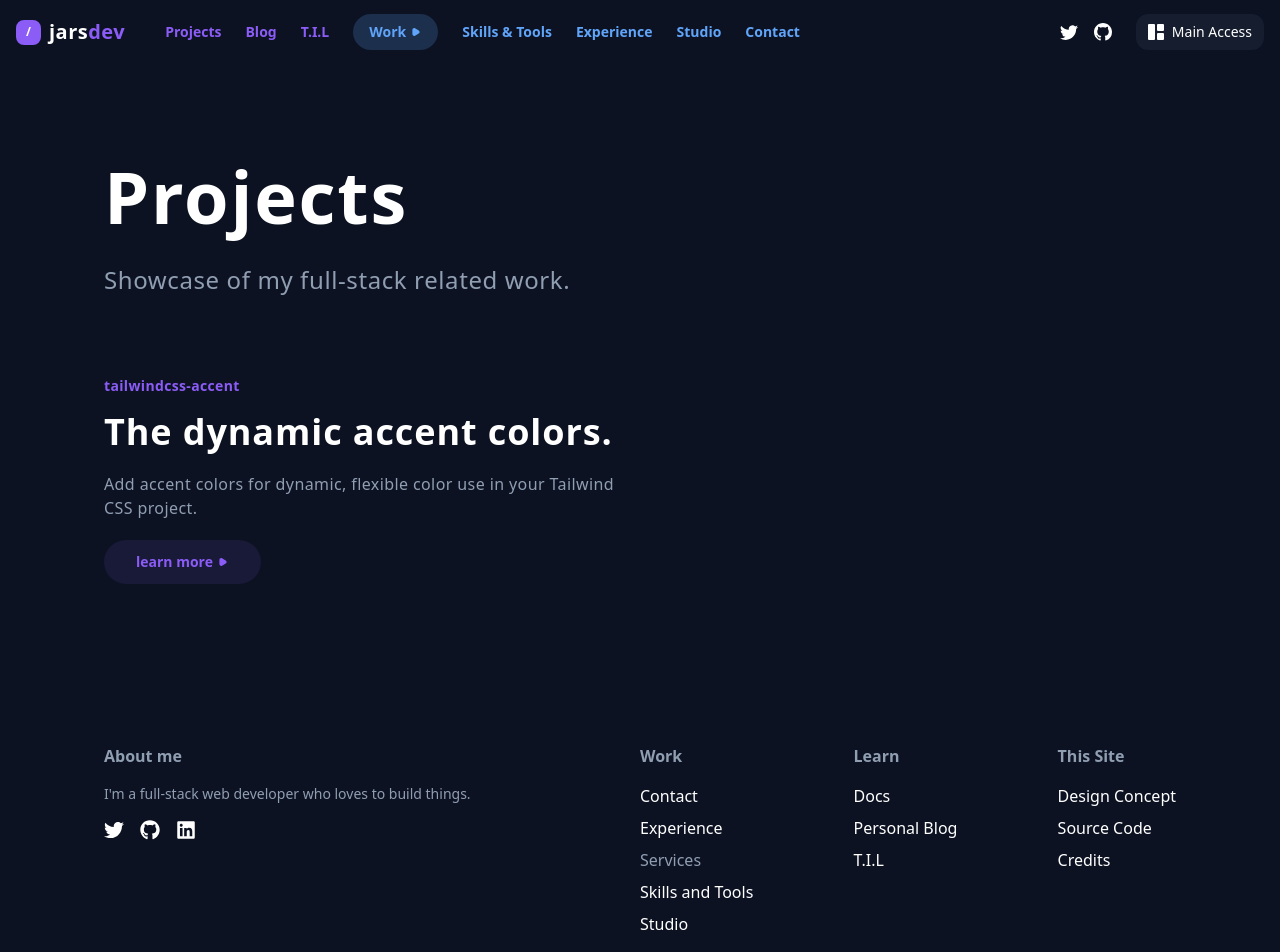
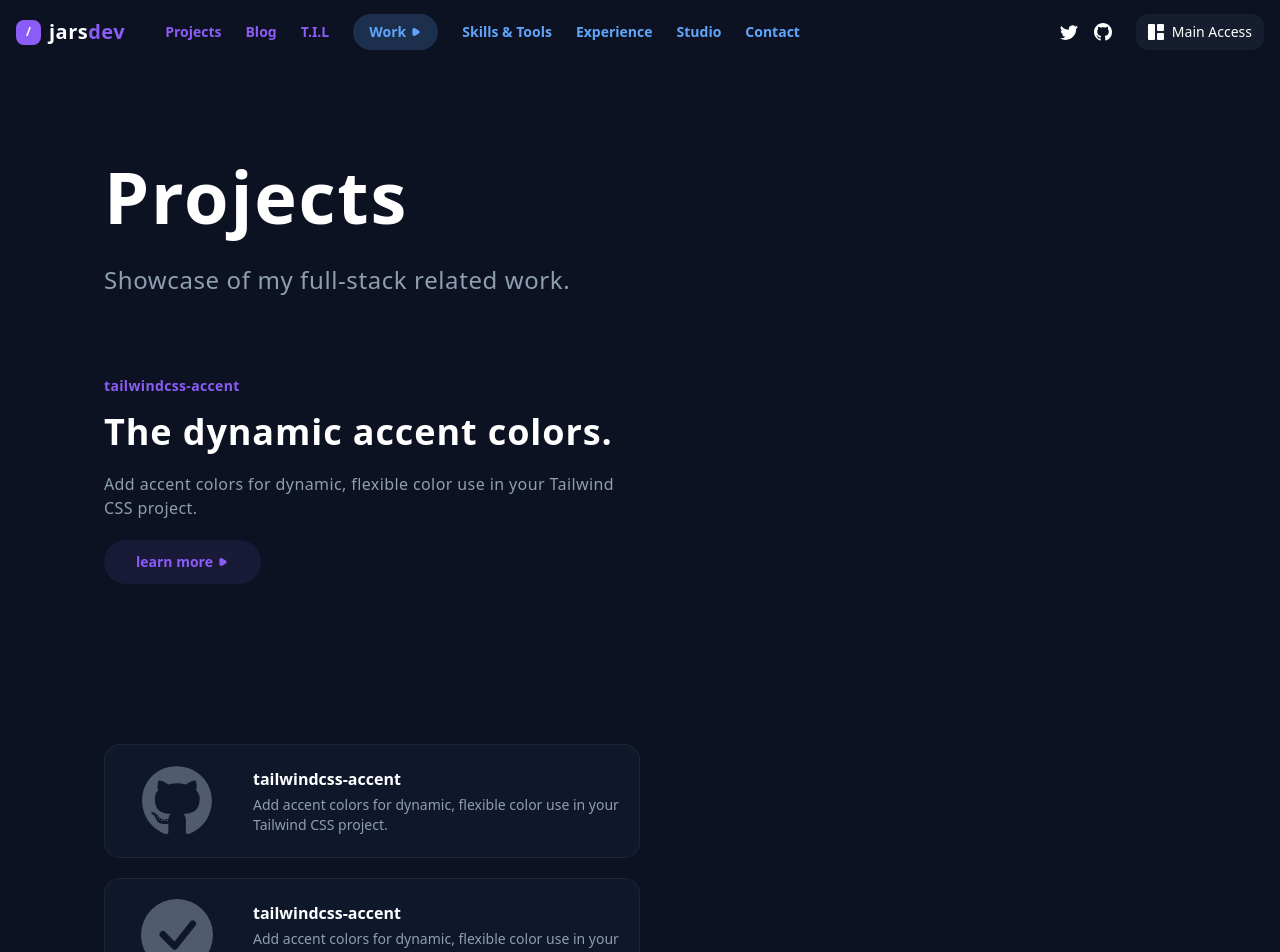
Before and after one commit to ImJars/Development-full-coding, a React (Vite) app: page /projects in a window 1280 px wide. Shown: the top 952 px of the page. Built offline with nearby package versions, Linux system fonts and the light colour scheme.

Commit message:
Add component-card-project

```diff
--- a/src/components/header.jsx
+++ b/src/components/header.jsx
@@ -104,7 +104,7 @@ function Header() {
                             >
                                 Work
                             </h1>
-                            <svg xmlns="http://www.w3.org/2000/svg" viewBox="0 0 20 20" fill="currentColor" class="h-3 w-3"><path d="M14.5 7.40192C16.5 8.55662 16.5 11.4434 14.5 12.5981L8.5 16.0622C6.5 17.2169 4 15.7735 4 13.4641L4 6.5359C4 4.2265 6.5 2.78312 8.5 3.93782L14.5 7.40192Z"></path></svg>
+                            <svg xmlns="http://www.w3.org/2000/svg" viewBox="0 0 20 20" fill="currentColor" className="h-3 w-3"><path d="M14.5 7.40192C16.5 8.55662 16.5 11.4434 14.5 12.5981L8.5 16.0622C6.5 17.2169 4 15.7735 4 13.4641L4 6.5359C4 4.2265 6.5 2.78312 8.5 3.93782L14.5 7.40192Z"></path></svg>
                         </div>
                         <HeaderLink
                             classNames={'text-text-blue hover:text-blue-300'}
--- /dev/null
+++ b/src/components/projects/cardProject.jsx
@@ -0,0 +1,43 @@
+import React from 'react'
+
+function CardProject({ icon, title, text }) {
+  return (
+    <>
+        <div
+            className='bg-secondary flex justify-center
+                        items-center rounded-2xl p-5 mb-5
+                        border border-text-general border-opacity-10'
+        >
+            <div
+                className='flex items-center'
+            >
+                <div
+                    className='mr-10 ml-4'
+                >
+                    <h1
+                        className='text-7xl font-bold text-text-general opacity-50'
+                    >
+                        { icon }
+                    </h1>
+                </div>
+                <div
+                    className=''
+                >
+                    <h1
+                        className='font-bold'
+                    >
+                        { title }
+                    </h1>
+                    <h2
+                        className='text-text-general text-sm mt-1'
+                    >
+                        { text }
+                    </h2>
+                </div>
+            </div>
+        </div>
+    </>
+  )
+}
+
+export default CardProject
--- a/src/projects.jsx
+++ b/src/projects.jsx
@@ -1,6 +1,9 @@
 import React from 'react'
+import CardProject from './components/projects/cardProject';
 import Wraped from './components/wraped'
 import Footer from "./footer";
+import { FaGithub } from 'react-icons/fa'
+import { BsFillCheckCircleFill } from 'react-icons/bs'
 
 function Projects() {
     return (
@@ -52,9 +55,30 @@ function Projects() {
                                     <h1>
                                         learn more
                                     </h1>
-                                    <svg xmlns="http://www.w3.org/2000/svg" viewBox="0 0 20 20" fill="currentColor" class="h-3 w-3"><path d="M14.5 7.40192C16.5 8.55662 16.5 11.4434 14.5 12.5981L8.5 16.0622C6.5 17.2169 4 15.7735 4 13.4641L4 6.5359C4 4.2265 6.5 2.78312 8.5 3.93782L14.5 7.40192Z"></path></svg>
+                                    <svg xmlns="http://www.w3.org/2000/svg" viewBox="0 0 20 20" fill="currentColor" className="h-3 w-3"><path d="M14.5 7.40192C16.5 8.55662 16.5 11.4434 14.5 12.5981L8.5 16.0622C6.5 17.2169 4 15.7735 4 13.4641L4 6.5359C4 4.2265 6.5 2.78312 8.5 3.93782L14.5 7.40192Z"></path></svg>
                                 </a>
                             </button>
+                        </div>
+                    </div>
+                    <div>
+                        <div>
+                            <div
+                                className='w-1/2'
+                            >
+                                <CardProject
+                                    icon={ <FaGithub /> }
+                                    title='tailwindcss-accent'
+                                    text='Add accent colors for dynamic, flexible color use in your Tailwind CSS project.'
+                                />
+                                <CardProject
+                                    icon={ <BsFillCheckCircleFill /> }
+                                    title='tailwindcss-accent'
+                                    text='Add accent colors for dynamic, flexible color use in your Tailwind CSS project.'
+                                />
+                            </div>
+                            <div>
+
+                            </div>
                         </div>
                     </div>
                 </Wraped>
```
